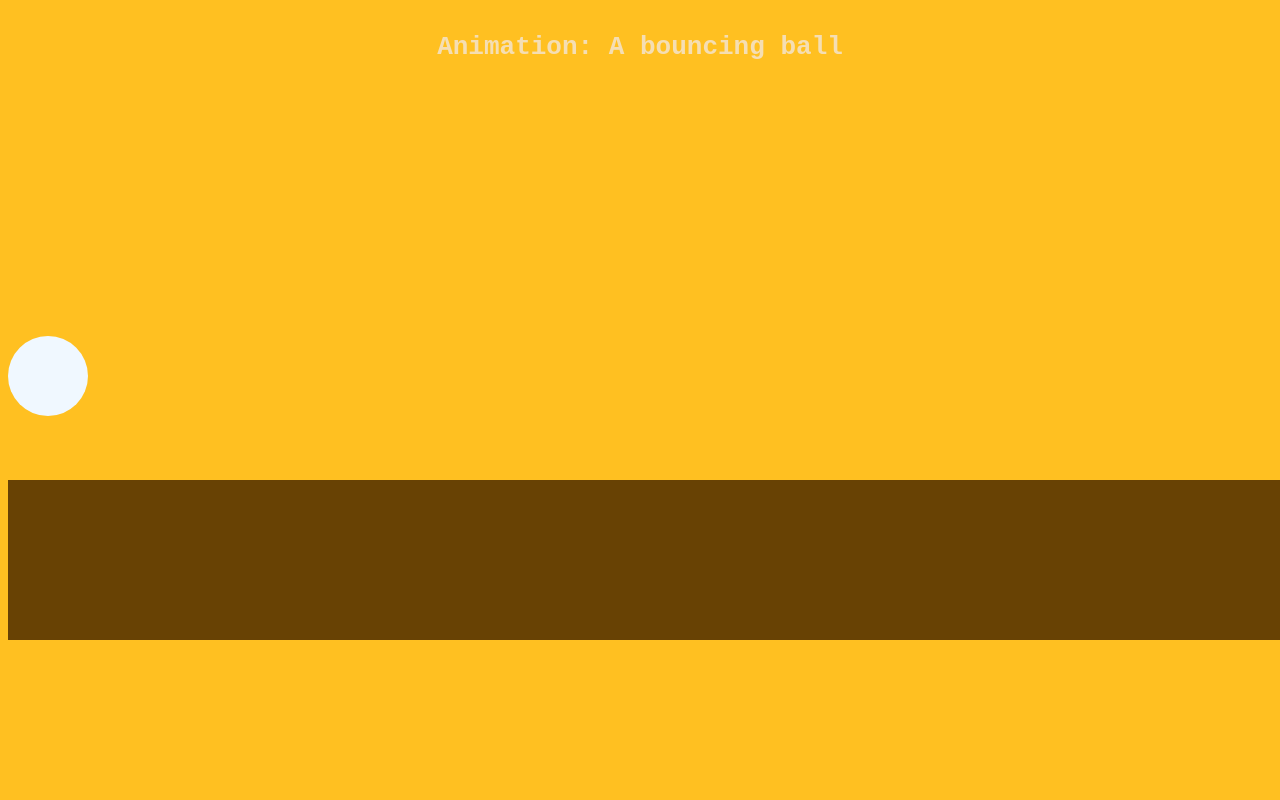
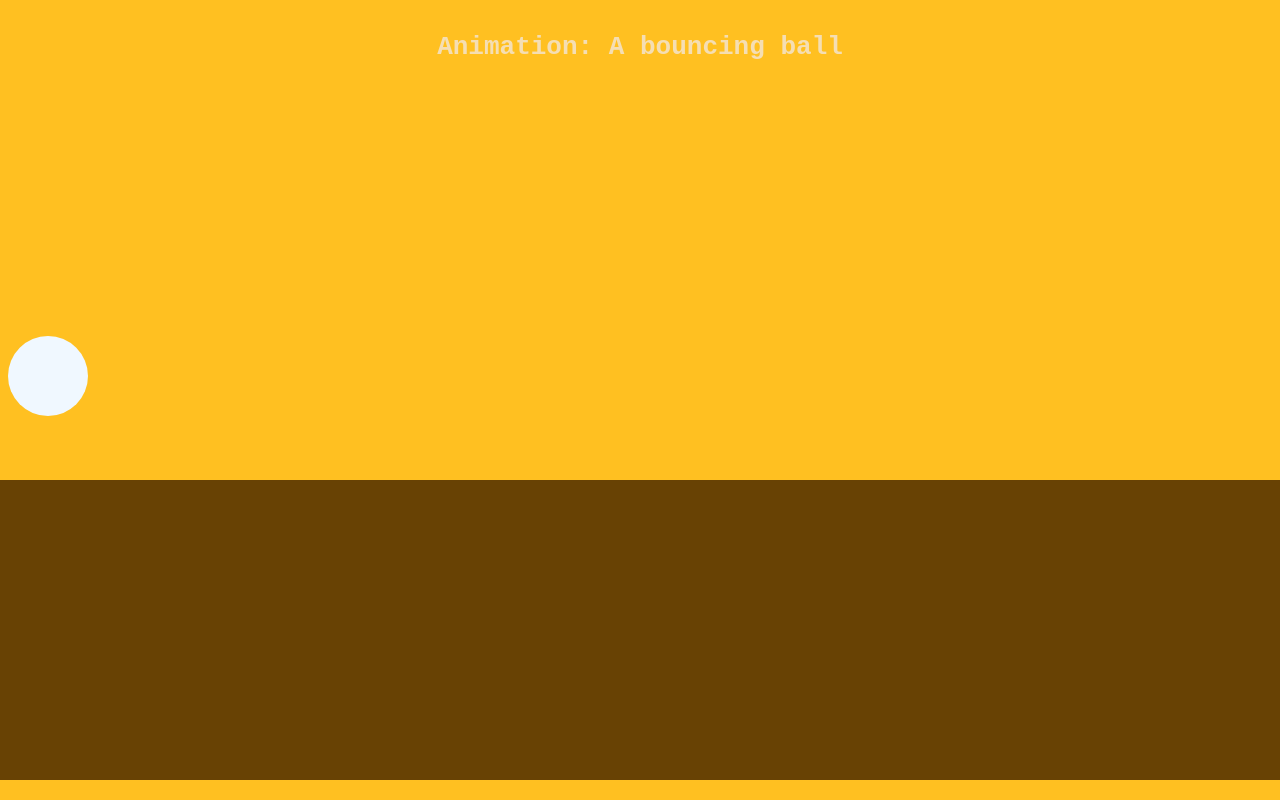
Before and after one commit to deji-ice/animation, a plain HTML site: page index.html in a window 1280 px wide. Drawn offline with Linux system fonts and the light colour scheme.

Commit message:
fixed floor position

```diff
--- a/index.css
+++ b/index.css
@@ -27,10 +27,11 @@ span{
 
 .floor{
     background-color: rgb(104, 66, 4);
-    height: 10rem;
+    height: 1000%;
     width: 100vw;
     position: absolute;
     top: 28rem;
+    right: -8px;
 }
 @keyframes bounce {
   0% {
```
